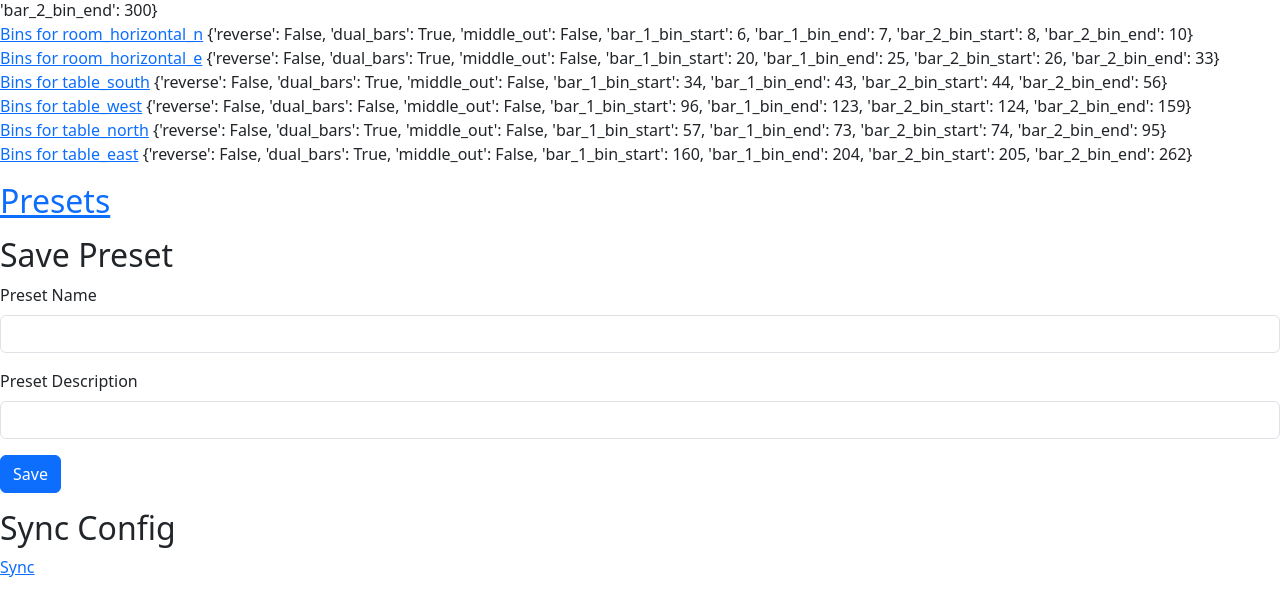
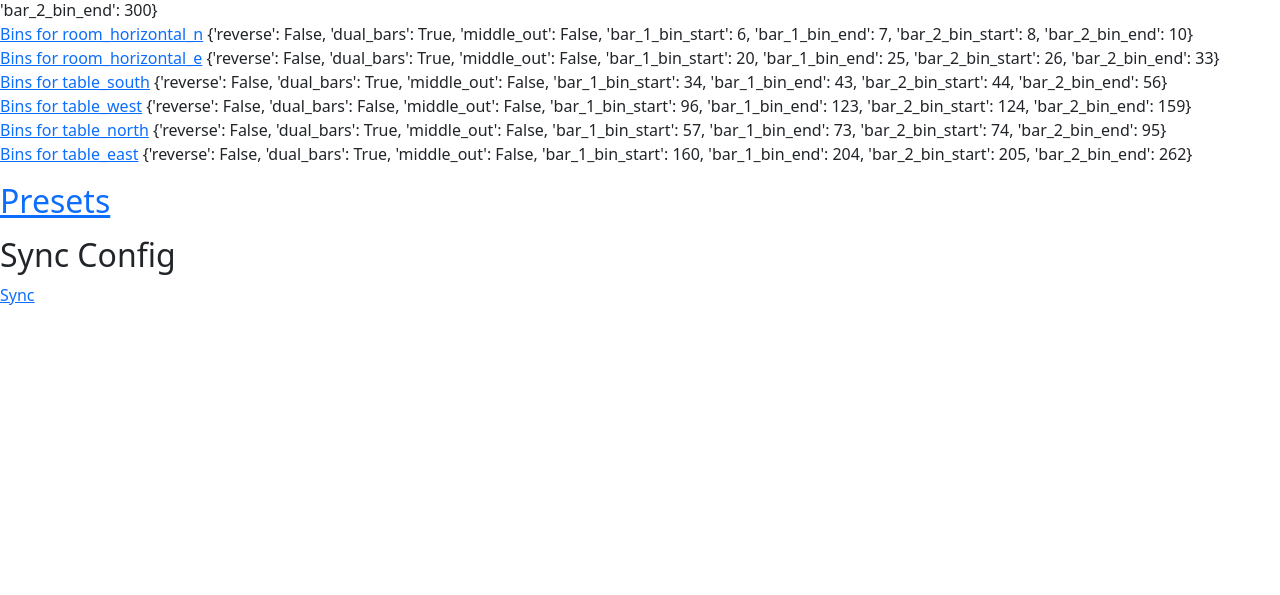
Before and after one commit to RieCo432/lightmaster, a Flask app: page / in a window 1280 px wide. Shown: the part 554-1149 px from the top of the page. After the commit the page ends 859 px from the top, so only its background shows below. Run offline with Flask 3, Linux system fonts and the light colour scheme; some libraries are stand-ins or nearby versions.

Commit message:
effect presets more explicit

```diff
--- a/webapp/config_manager.py
+++ b/webapp/config_manager.py
@@ -336,29 +336,29 @@ def get_audio_bins_summary(element_index):
     return effect_config["elements"][element_index]["audio_bins"]
 
 
-def save_preset(save_preset_form: forms.SavePresetForm):
-    if save_preset_form.preset_name.data not in presets:
-        presets[save_preset_form.preset_name.data] = save_preset_form.preset_description.data
+def save_effect_preset(save_effect_preset_form: forms.SavePresetForm):
+    if save_effect_preset_form.preset_name.data not in presets:
+        presets["effects"][save_effect_preset_form.preset_name.data] = save_effect_preset_form.preset_description.data
 
-        with open(os.path.join(preset_folder_path, save_preset_form.preset_name.data + ".json"), "w") as fout:
+        with open(os.path.join(preset_folder_path, save_effect_preset_form.preset_name.data + ".json"), "w") as fout:
             json.dump(effect_config, fout)
 
         with open(presets_file_path, "w") as fout:
             json.dump(presets, fout)
 
 
-def load_preset(preset_name: str):
+def load_effect_preset(effect_preset_name: str):
     global effect_config
-    if preset_name in presets:
-        with open(os.path.join(preset_folder_path, preset_name + ".json"), "r") as fin:
+    if effect_preset_name in presets["effects"]:
+        with open(os.path.join(preset_folder_path, effect_preset_name + ".json"), "r") as fin:
             effect_config = json.load(fin)
 
 
-def remove_preset(preset_name: str):
-    if preset_name in presets:
-        presets.pop(preset_name)
+def remove_effect_preset(effect_preset_name: str):
+    if effect_preset_name in presets["effects"]:
+        presets["effects"].pop(effect_preset_name)
 
-        os.remove(os.path.join(preset_folder_path, preset_name + ".json"))
+        os.remove(os.path.join(preset_folder_path, effect_preset_name + ".json"))
 
         with open(presets_file_path, "w") as fout:
             json.dump(presets, fout)
--- a/webapp/main.py
+++ b/webapp/main.py
@@ -87,14 +87,7 @@ def index():
         }
         audio_bins_groups_formatted.append(formatted_audio_bins_group)
 
-    save_preset_form = SavePresetForm()
-
-    if save_preset_form.validate_on_submit():
-        save_preset(save_preset_form)
-        save_preset_form.preset_name.data = None
-        save_preset_form.preset_description.data = None
-
-    return render_template("index.html", effect_groups_formatted=effect_groups_formatted, rainbow_groups_formatted=rainbow_groups_formatted, audio_groups_formatted=audio_groups_formatted, audio_bins_groups_formatted=audio_bins_groups_formatted, spectrum_bars_groups_formatted=spectrum_bars_groups_formatted, save_preset_form=save_preset_form)
+    return render_template("index.html", effect_groups_formatted=effect_groups_formatted, rainbow_groups_formatted=rainbow_groups_formatted, audio_groups_formatted=audio_groups_formatted, audio_bins_groups_formatted=audio_bins_groups_formatted, spectrum_bars_groups_formatted=spectrum_bars_groups_formatted)
 
 
 @app.route("/effect", methods=["GET", "POST"])
@@ -167,30 +160,39 @@ def bins():
     return render_template("bins.html", audio_bins_form=audio_bins_form)
 
 
-@app.route("/presets", methods=["GET"])
-def presets():
-    presets_dict = load_presets()
-    all_presets = [{"name": key, "description": presets_dict[key], "apply-link": url_for("apply_preset") + "?name=" + key, "delete-link": url_for("delete_preset") + "?name=" + key} for key in presets_dict]
+@app.route("/effect-presets", methods=["GET", "POST"])
+def effect_presets():
+    save_effect_preset_form = SavePresetForm()
 
-    return render_template("presets.html", presets=all_presets)
+    if save_effect_preset_form.validate_on_submit():
+        save_effect_preset(save_effect_preset_form)
+        save_effect_preset_form.preset_name.data = None
+        save_effect_preset_form.preset_description.data = None
+
+        return redirect(url_for("effect_presets"))
+
+    effect_presets_dict = load_presets()["effects"]
+    all_effect_presets = [{"name": key, "description": effect_presets_dict[key], "apply-link": url_for("apply_effect_preset") + "?name=" + key, "delete-link": url_for("delete_effect_preset") + "?name=" + key} for key in effect_presets_dict]
+
+    return render_template("effect-presets.html", effect_presets=all_effect_presets, save_effect_preset_form=save_effect_preset_form)
 
 
-@app.route("/apply-preset", methods=["GET"])
-def apply_preset():
+@app.route("/apply-effect-preset", methods=["GET"])
+def apply_effect_preset():
     preset_name = request.args.get("name")
-    load_preset(preset_name)
+    load_effect_preset(preset_name)
     save_config()
     send_config()
-    flash("Preset applied")
+    flash("Effect Preset applied")
     return redirect(url_for("index"))
 
 
-@app.route("/delete-preset", methods=["GET"])
-def delete_preset():
+@app.route("/delete-effect-preset", methods=["GET"])
+def delete_effect_preset():
     preset_name = request.args.get("name")
-    remove_preset(preset_name)
-    flash("Preset deleted")
-    return redirect(url_for("index"))
+    remove_effect_preset(preset_name)
+    flash("Effect Preset deleted")
+    return redirect(url_for("effect_presets"))
 
 
 @app.route("/sync-config")
--- a/webapp/templates/index.html
+++ b/webapp/templates/index.html
@@ -49,12 +49,7 @@
     </p>
 
     <p>
-        <a href="/presets"><h2>Presets</h2></a>
-    </p>
-
-    <p>
-        <h2>Save Preset</h2>
-        {{ render_form(save_preset_form) }}
+        <a href="/effect-presets"><h2>Presets</h2></a>
     </p>
 
     <p>
```
Also changed, not shown: webapp/templates/effect-presets.html (renamed from webapp/templates/presets.html, +7 -2 lines).
